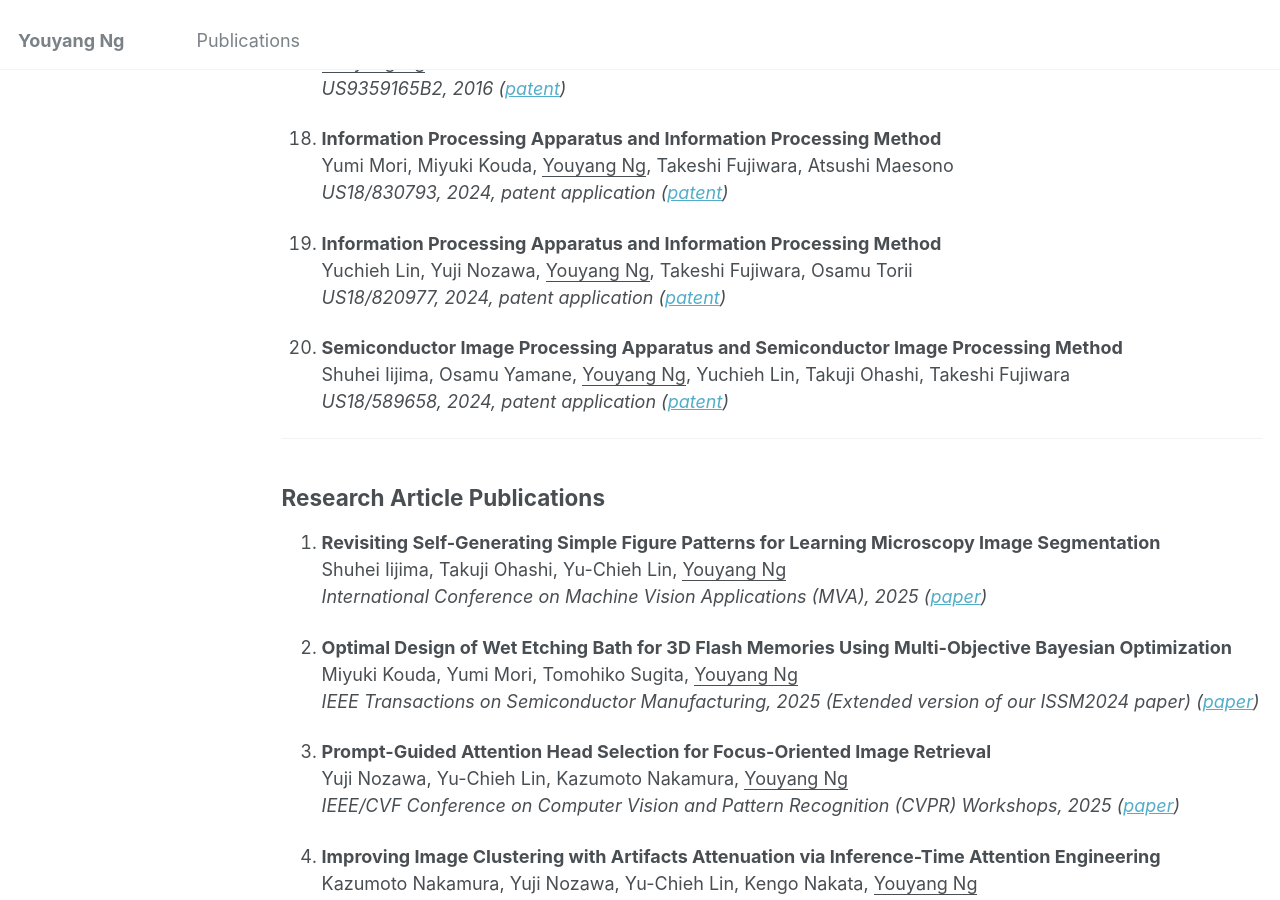
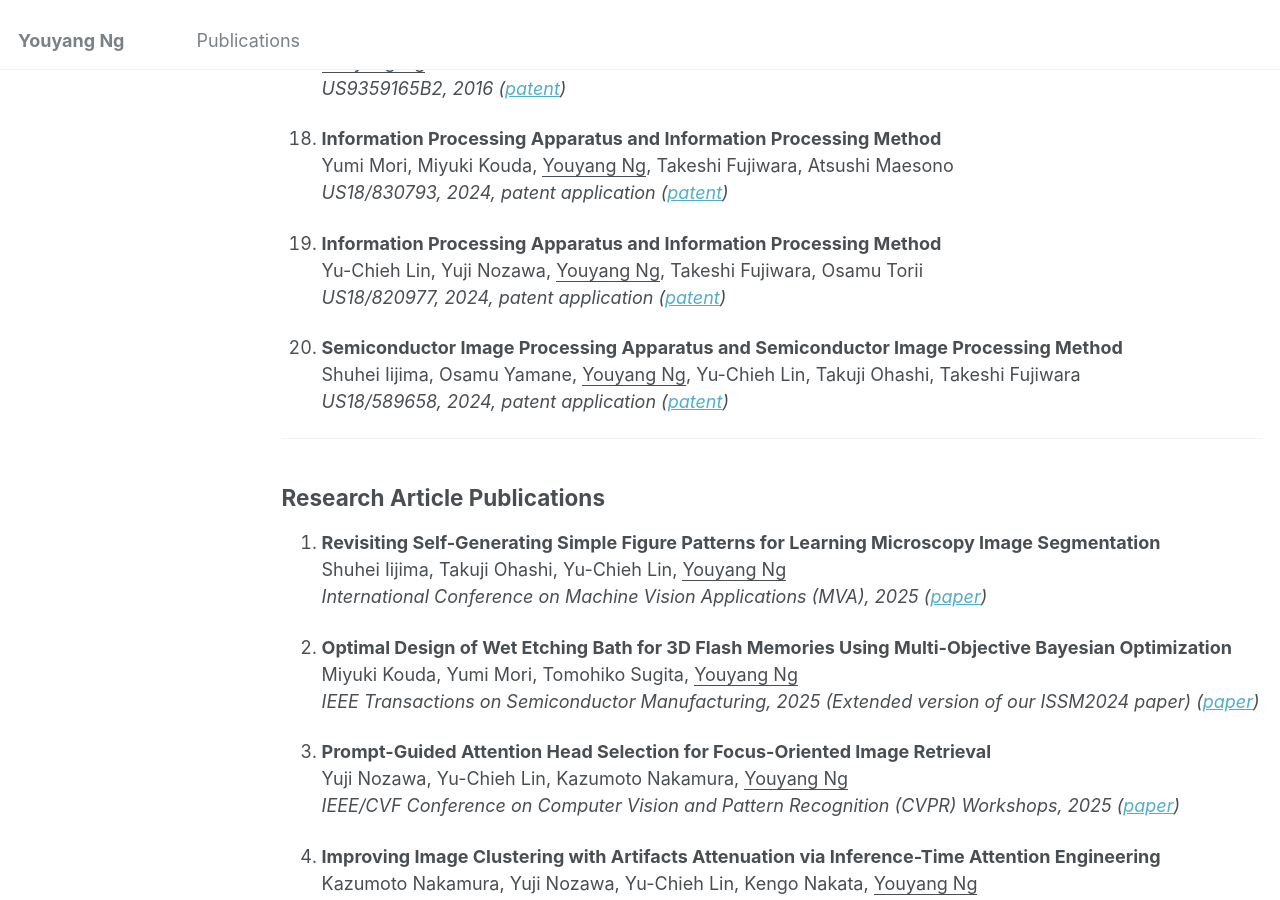
Before and after one commit to yy29/yy29.github.io, a Jekyll site: the page built from _pages/publications.md, in a window 1280 px wide and 900 px high, scrolled down 1997 px. Built offline with Jekyll 4.4.1, drawn with Linux system fonts in a browser that asks for light colours; some of the changed text lies outside the part shown.

Commit message:
Update publications.md

```diff
--- a/_pages/publications.md
+++ b/_pages/publications.md
@@ -12,7 +12,7 @@ author_profile: false
 ## Patents
 
 1. **Image Processing Apparatus and Image Processing Method**
-Bo Wang, <ins>Youyang Ng</ins>, Yuchieh Lin, Kengo Nakata, Takeshi Fujiwara
+Bo Wang, <ins>Youyang Ng</ins>, Yu-Chieh Lin, Kengo Nakata, Takeshi Fujiwara
 *US12430894B2, 2025 ([patent](https://patents.google.com/patent/US20230290125A1/en))*
 
 1. **Information Processing Apparatus**
@@ -84,11 +84,11 @@ Yumi Mori, Miyuki Kouda, <ins>Youyang Ng</ins>, Takeshi Fujiwara, Atsushi Maeson
 *US18/830793, 2024, patent application ([patent](https://patents.google.com/patent/US20250252709A1/en))*
 
 1. **Information Processing Apparatus and Information Processing Method**
-Yuchieh Lin, Yuji Nozawa, <ins>Youyang Ng</ins>, Takeshi Fujiwara, Osamu Torii
+Yu-Chieh Lin, Yuji Nozawa, <ins>Youyang Ng</ins>, Takeshi Fujiwara, Osamu Torii
 *US18/820977, 2024, patent application ([patent](https://patents.google.com/patent/US20250077572A1/en))*
 
 1. **Semiconductor Image Processing Apparatus and Semiconductor Image Processing Method**
-Shuhei Iijima, Osamu Yamane, <ins>Youyang Ng</ins>, Yuchieh Lin, Takuji Ohashi, Takeshi Fujiwara
+Shuhei Iijima, Osamu Yamane, <ins>Youyang Ng</ins>, Yu-Chieh Lin, Takuji Ohashi, Takeshi Fujiwara
 *US18/589658, 2024, patent application ([patent](https://patents.google.com/patent/US20240311997A1/en))*
 
 ---
```
